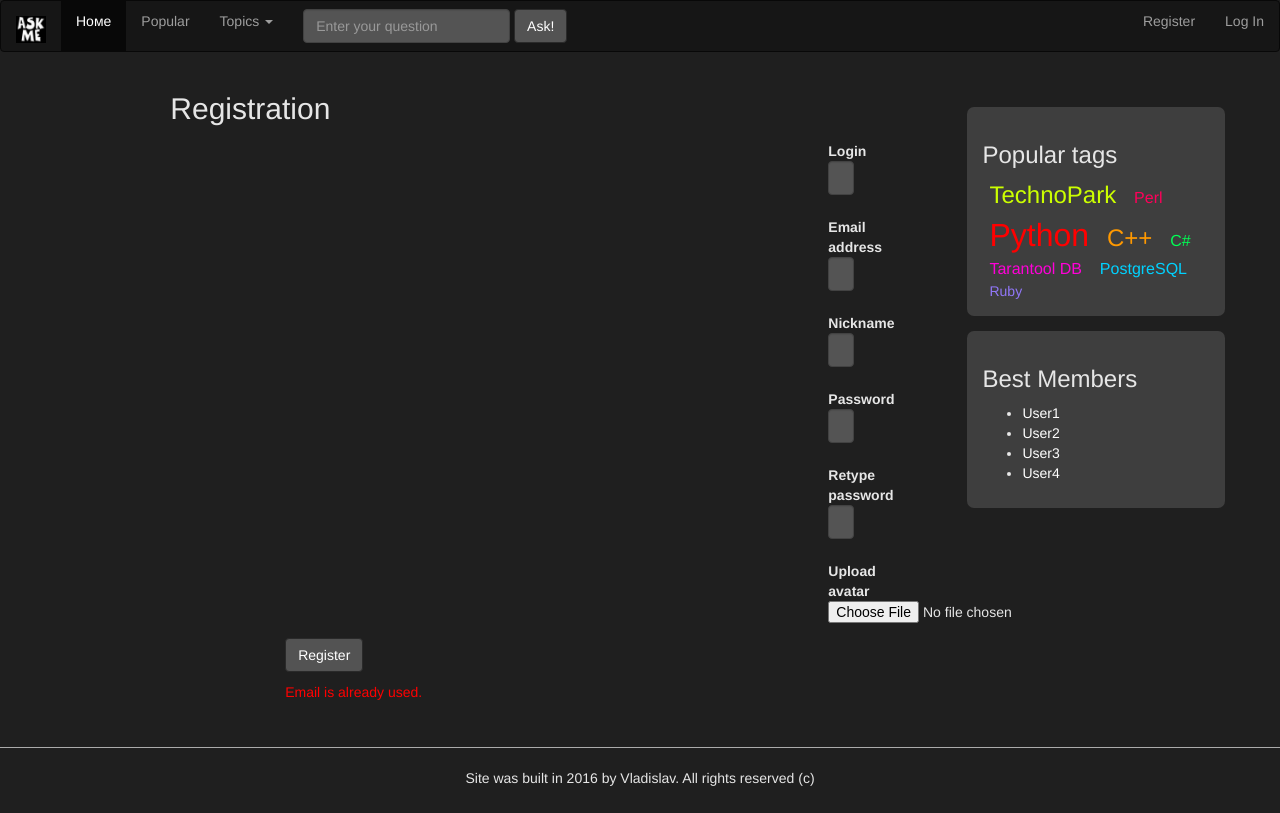
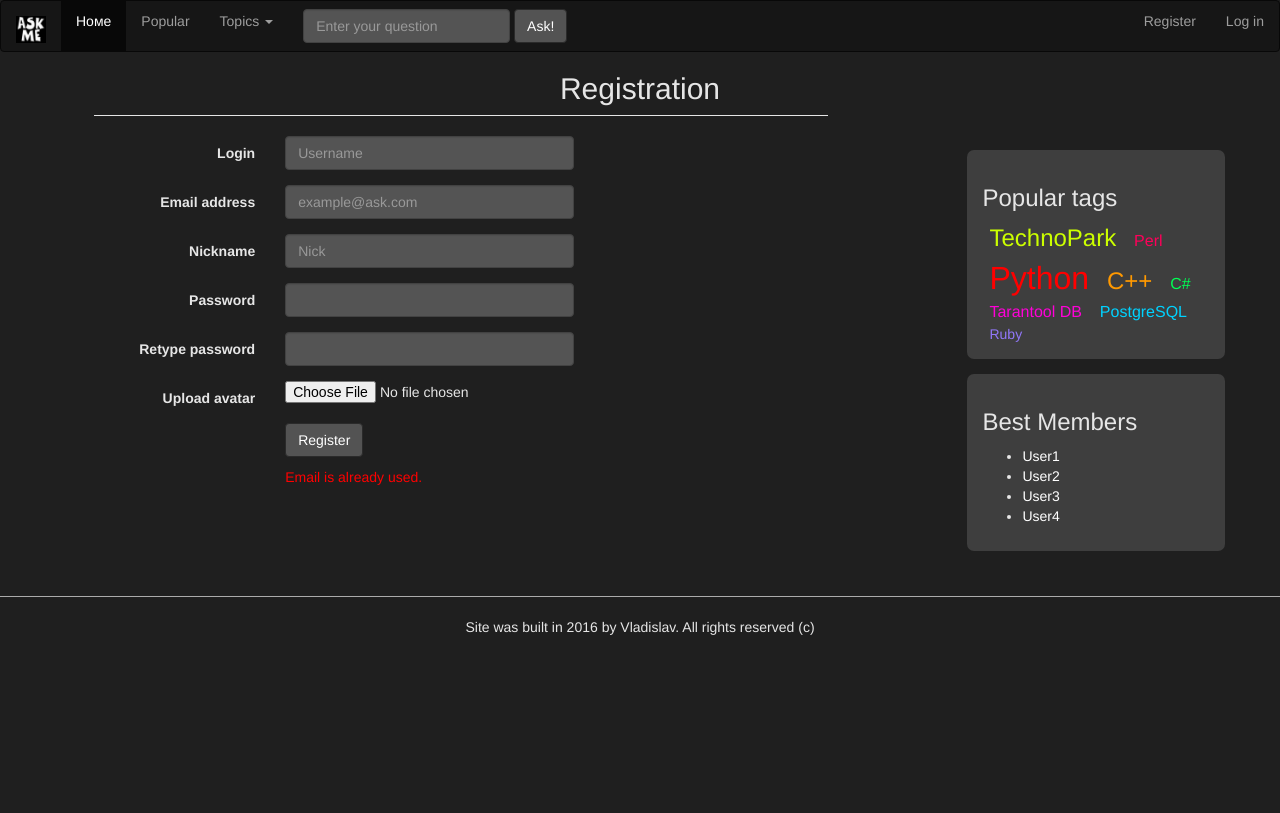
Before and after one commit to vNexx/Web, a Django app: template ask_me/templates/register.html in a window 1280 px wide. After the commit the page ends 635 px from the top, so only its background shows below. Run offline with Django 3.2, Linux system fonts and the light colour scheme; the template is opened without the code that fills it, so the values that code supplies are empty; parts of the project's set-up code (start-up, migrations or seed data) failed here and were passed over; some libraries are stand-ins or nearby versions.

Commit message:
Add "register" page django template

```diff
--- a/ask_me/askmeapp/urls.py
+++ b/ask_me/askmeapp/urls.py
@@ -7,4 +7,5 @@
 	url(r'^question/', views.single_question, name='question'),
 	url(r'^ask/', views.ask_question, name='ask'),
 	url(r'^login/', views.login, name='login'),
+	url(r'^register/', views.register, name='register'),
 ]
--- a/ask_me/askmeapp/views.py
+++ b/ask_me/askmeapp/views.py
@@ -59,3 +59,7 @@
 def login(request):
 	user = { "user_is_logged" : False}
 	return render(request, 'login.html', {"user" : user},)
+
+def register(request):
+	user = { "user_is_logged" : False}
+	return render(request, 'register.html', {"user" : user},)
--- a/ask_me/templates/ask.html
+++ b/ask_me/templates/ask.html
@@ -39,6 +39,3 @@
   </div> <!-- /ask question block-->
 
 {% endblock %}
-
-{% block paginator %}
-{% endblock %}
--- a/ask_me/templates/register.html
+++ b/ask_me/templates/register.html
@@ -1,85 +1,11 @@
-<!DOCTYPE html>
-<html lang="en">
-<head>
-  <meta charset="utf-8">
-  <meta http-equiv="X-UA-Compatible" content="IE=edge">
-  <meta name="viewport" content="width=device-width, initial-scale=1">
-  <!-- The above 3 meta tags *must* come first in the head; any other head content must come *after* these tags -->
-  <meta name="description" content="">
-  <meta name="author" content="">
-  <link rel="icon" href="../static/images/icon.png">
+{% extends "base.html" %}
 
-  <title>Ask Me</title>
-  <!-- Bootstrap core CSS -->
-  <link href="../static/css/bootstrap.min.css" rel="stylesheet">
-  <link href="../static/css/bootstrap.css" rel="stylesheet">
-  <link href="../static/css/bootstrap-responsive.css" rel="stylesheet">
+{% block pagetitle %}
+<h2 class="askme_ask-question-section-title"> Registration </h2>
+{% endblock %}
 
 
-
-  <!-- Custom styles for this template -->
-  <link href="../static/css/askme.css" rel="stylesheet">
-
-</head>
-
-<body>
-
-  <nav class="navbar navbar-inverse" role="navigation">
-    <div class="navbar-header">
-      <button type="button" class="navbar-toggle collapsed" data-toggle="collapse"data-target="#navbar" aria-expanded="false" aria-controls="navbar">
-
-        <span class="sr-only">Toggle navigation</span>
-        <span class="icon-bar"></span>
-        <span class="icon-bar"></span>
-        <span class="icon-bar"></span>
-      </button>
-      <a class="navbar-brand" href="http://ask.me/">
-        <img src="../static/images/logo.png" alt="Ask me. Logo." width="30">
-      </a>
-    </div>
-
-
-    <div class="collapse navbar-collapse" id="bs-example-navbar-collapse-1">
-      <ul class="nav navbar-nav">
-        <li class="active"><a href="http://ask.me/">Номе <span class="sr-only">(current)</span></a></li>
-        <li><a href="#">Popular </a></li>
-        <li class="dropdown">
-          <a class="dropdown-toggle" data-toggle="dropdown" href="#">Topics <span class="caret"></span></a>
-          <ul class="dropdown-menu">
-            <li><a href="#">Web </a></li>
-            <li><a href="#">C/C++ </a></li>
-            <li><a href="#">Python </a></li>
-            <li><a href="#">Other </a></li>
-          </ul>
-        </li>
-      </ul>
-
-
-      <form class="navbar-form navbar-left">
-        <div class="form-group">
-          <input type="text" class="form-control" placeholder="Enter your question">
-        </div>
-        <button type="submit" class="btn btn-dark">Ask!</button>
-      </form>
-
-
-      <ul class="nav navbar-nav navbar-right">
-        <li><a href="register.html">Register</a></li>
-        <li><a href="login.html">Log In</a></li>
-      </ul>
-    </div><!-- /.navbar-collapse -->
-  </nav>
-
-
-
-  <div class="row">
-    <div class="col-sm-7 col-sm-offset-1">
-      <div class="col-sm-11 col-sm-offset-1">
-        <h2>Registration</h2>
-      </div>
-
-      <hr></hr>
-
+{% block pageContent %}
 
 <form class="form-horizontal">
   <fieldset>
@@ -137,48 +63,4 @@
     </div>
   </div>
 </form>
-
-
-    </div>
-
-    <div class="col-sm-3  col-sm-offset-1 askme__right-block"> <!--right block-->
-      <div class="askme__right-block_popular-tags">
-        <h3>Popular tags</h3>
-        <a href="#" id="Number3">TechnoPark</a>
-        <a href="#" id="Number7">Perl</a>
-        <a href="#" id="Number1">Python</a>
-        <a href="#" id="Number2">C++</a>
-        <a href="#" id="Number6">C#</a>
-        <a href="#" id="Number4">Tarantool DB</a>
-        <a href="#" id="Number5">PostgreSQL</a>
-        <a href="#" id="Number8">Ruby</a>
-      </div>
-
-      <div class="askme__right-block_best-members">
-        <h3>Best Members</h3>
-        <ul>
-          <li><a href="#">User1</a></li>
-          <li><a href="#">User2</a></li>
-          <li><a href="#">User3</a></li>
-          <li><a href="#">User4</a></li>
-        </ul>
-      </div>
-    </div><!--/.right block-->
-  </div>
-
-
-  <div class="askme__footer">
-    <hr></hr>
-    <p>
-      Site was built in 2016 by Vladislav.
-      All rights reserved (c)
-    </p>
-  </div>
-
-  <!-- jQuery library -->
-  <script src="../static/js/jquery.min.js"></script>
-
-  <!-- Latest compiled JavaScript -->
-  <script src="../static/js/bootstrap.min.js"></script>
-</body>
-</html>
+{% endblock %}
```
Also changed, not shown: 2 other files. Lines whose indentation alone changed are shown as unchanged.
